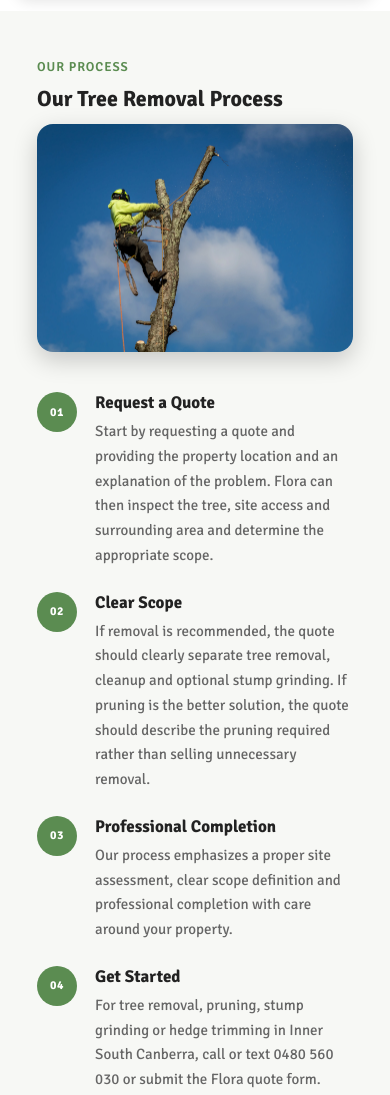
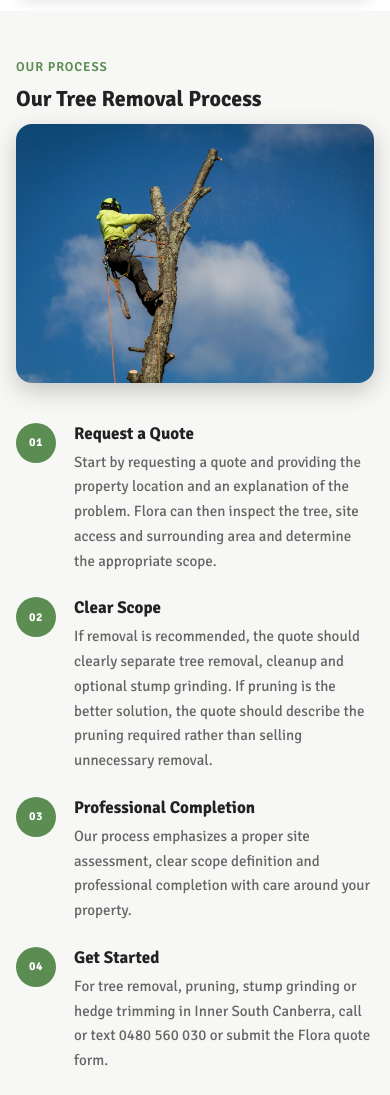
Before and after one commit to theMakhmud/flora-tree, a plain HTML site: page tree-removal-inner-south-canberra.html in a window 390 px wide. Shown: the part 1240-2335 px from the top of the page. Drawn offline with nearby package versions, Linux system fonts and the light colour scheme.

Commit message:
Align Inner South section edges with intro
Replace width:90%/margin:auto on .isp-wrap and .isa-wrap with
padding-inline on parent sections matching .underheader: 100px
desktop, clamp(28px,6vw,48px) at ≤1024px, 16px at ≤480px.
Process inner layout changed from grid to flex space-between
with 48% columns so photo and steps pin to same edges as intro.

Co-Authored-By: Claude Opus 4.6 (1M context) <noreply@anthropic.com>

```diff
--- a/css/_innerSouth.scss
+++ b/css/_innerSouth.scss
@@ -21,13 +21,11 @@
 
 .innersouth-process {
   background: var(--brand, #6AB435);
-  padding: clamp(48px, 7vw, 88px) 5%;
+  padding: clamp(48px, 7vw, 88px) 100px;
   color: #fff;
 }
 
 .isp-wrap {
-  width: 90%;
-  margin: 0 auto;
 }
 
 .isp-kicker {
@@ -54,13 +52,13 @@
 }
 
 .isp-inner {
-  display: grid;
-  grid-template-columns: 1fr 1fr;
+  display: flex;
+  justify-content: space-between;
   gap: 40px;
   align-items: start;
 }
-
 .isp-photo {
+  flex: 0 0 48%;
   border-radius: 16px;
   overflow: hidden;
   box-shadow: 0 8px 24px rgba(0, 0, 0, 0.2);
@@ -74,6 +72,7 @@
 }
 
 .isp-steps {
+  flex: 0 0 48%;
   display: flex;
   flex-direction: column;
   gap: 24px;
@@ -154,10 +153,19 @@
 }
 
 @media (max-width: 1024px) {
+  .innersouth-process {
+    padding-inline: clamp(28px, 6vw, 48px);
+  }
+  .innersouth-approach {
+    padding-inline: clamp(28px, 6vw, 48px);
+  }
   .isp-inner {
-    grid-template-columns: 1fr;
+    flex-direction: column;
   }
-
+  .isp-photo,
+  .isp-steps {
+    flex: 0 0 100%;
+  }
   .isp-photo {
     max-width: 560px;
   }
@@ -297,6 +305,12 @@
 }
 
 @media (max-width: 480px) {
+  .innersouth-process {
+    padding-inline: 16px;
+  }
+  .innersouth-approach {
+    padding-inline: 16px;
+  }
   .innersouth-page .district-suburbs-list {
     grid-template-columns: 1fr;
   }
@@ -414,11 +428,9 @@
 // ----- innersouth-approach: 2-column text layout -----
 .innersouth-approach {
   background: #fff;
-  padding: clamp(40px, 6vw, 80px) 20px;
+  padding: clamp(40px, 6vw, 80px) 100px;
 
   .isa-wrap {
-    width: 90%;
-    margin: 0 auto;
   }
 
   .isa-eyebrow {
```
Also changed, not shown: css/style.css.
